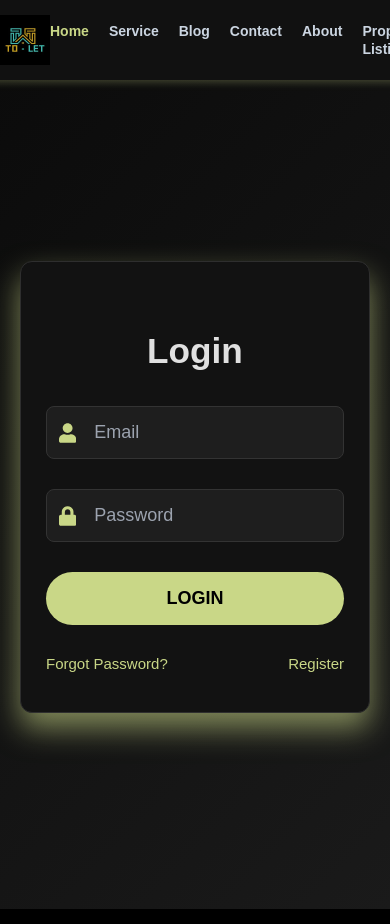
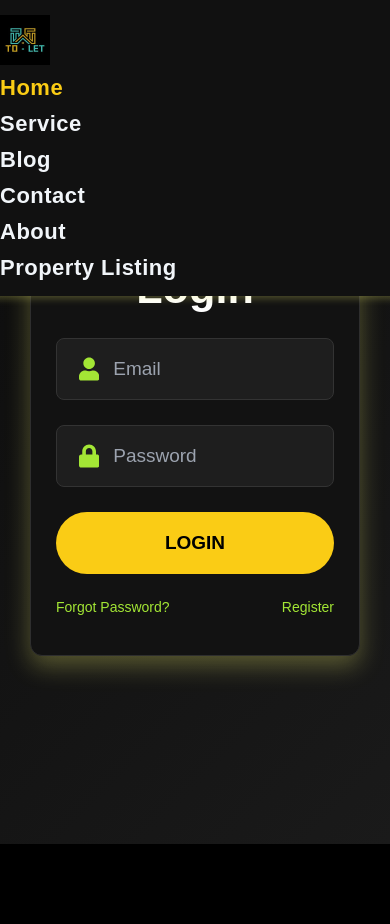
Before and after one commit to VennamHimabindhu/authproject-fixed, a React (Vite) app: page / in a window 390 px wide. Built offline with nearby package versions, Linux system fonts and the light colour scheme.

Commit message:
Update login page CSS with pale yellow & pale green dark mode styling

```diff
--- a/src/Login.css
+++ b/src/Login.css
@@ -2,13 +2,13 @@
 body {
   margin: 0;
   font-family: 'Segoe UI', Tahoma, Geneva, Verdana, sans-serif;
-  background: #000000; /* black background */
-  color: #e0e0e0; /* light text */
+  background: #000000;
+  color: #e0e0e0;
 }
 
 a {
   text-decoration: none;
-  color: #c9d787; /* pale yellow-green */
+  color: #a3e635; /* pale green */
 }
 
 a:hover {
@@ -20,12 +20,12 @@ a:hover {
   position: fixed;
   top: 0;
   width: 100%;
-  background: #111111; /* very dark gray */
+  background: #111111;
   display: flex;
   justify-content: space-between;
   align-items: center;
   padding: 15px 40px;
-  box-shadow: 0 2px 8px rgba(201, 215, 135, 0.3);
+  box-shadow: 0 2px 8px rgba(244, 244, 112, 0.3); /* pale yellow glow */
   z-index: 100;
 }
 
@@ -38,13 +38,15 @@ a:hover {
 }
 
 .top-nav a {
-  font-weight: 600;
-  font-size: 14px;
-  color: #cbd5e1; /* light gray */
+  font-weight: 700;
+  font-size: 22px; /* increased from 14px */
+  color: #f1f5f9;
+  letter-spacing: 0.5px;
 }
 
+
 .top-nav a.active {
-  color: #c9d787;
+  color: #facc15; /* pale yellow active link */
 }
 
 .logo {
@@ -53,139 +55,131 @@ a:hover {
   object-fit: contain;
 }
 
-/* Login container */
+/* Login Page Positioning */
 .login-page {
   min-height: 100vh;
-  padding-top: 80px; /* space for navbar */
+  padding-top: 80px;
   display: flex;
   justify-content: center;
-  align-items: center; /* center vertically */
-  /* Shift slightly upward with translate */
+  align-items: center;
   position: relative;
-  top: -15px; /* move up by ~15px */
+  top: -80px; /* slight upward shift (≈1cm) */
   background: linear-gradient(135deg, #0a0a0a, #1a1a1a);
 }
 
+/* Login Form Container */
 .login-container {
   width: 100%;
-  max-width: 600px; /* bigger max-width */
-  padding: 50px 40px; /* bigger padding */
+  max-width: 570px; /* bigger size */
+  padding: 60px;
 }
 
 .login-box {
   background: #121212;
   border-radius: 12px;
-  padding: 60px 50px; /* bigger padding */
-  box-shadow: 0 15px 30px rgba(201, 215, 135, 0.6); /* stronger shadow */
+  padding: 60px 45px;
+  box-shadow: 0 10px 25px rgba(244, 244, 112, 0.3); /* yellow glow */
   text-align: center;
   border: 1px solid #2e2e2e;
 }
 
 .login-box h2 {
-  margin-bottom: 35px;
+  margin-bottom: 25px;
   font-weight: 700;
-  color: #e0e0e0;
-  font-size: 2.8rem; /* even bigger heading */
+  font-size: 2.7rem;
+  color: #fdfdfd;
 }
 
-/* Input container */
+/* Input Fields */
 .input-container {
   display: flex;
   align-items: center;
-  margin-bottom: 30px;
+  margin-bottom: 25px;
   border: 1.5px solid #333333;
   border-radius: 8px;
-  padding: 18px 20px; /* bigger padding */
+  padding: 18px 22px;
   transition: border-color 0.3s ease;
   background: #1e1e1e;
 }
 
 .input-container:hover,
 .input-container:focus-within {
-  border-color: #a3c586; /* pale green */
+  border-color: #a3e635; /* pale green */
 }
 
 .input-container .icon {
-  color: #c9d787; /* pale yellow-green */
-  font-size: 24px; /* bigger icon */
+  color: #a3e635;
+  font-size: 24px;
 }
 
 .input-container input {
   border: none;
   outline: none;
-  font-size: 20px;       /* bigger input font */
-  margin-left: 16px;
+  font-size: 19px;
+  margin-left: 12px;
   width: 100%;
   background: transparent;
   color: #e0e0e0;
-  font-weight: 500;
 }
 
 .input-container input::placeholder {
   color: #9ca3af;
 }
 
-/* Button */
+/* Submit Button */
 .login-button {
   width: 100%;
-  padding: 18px 0;       /* taller button */
-  background-color: #c9d787; /* pale yellow-green */
+  padding: 20px;
+  background-color: #facc15; /* pale yellow */
   border: none;
-  border-radius: 60px;   /* very rounded */
-  color: black;          /* black text for contrast */
+  border-radius: 40px;
+  color: black;
   font-weight: 700;
-  font-size: 20px;       /* bigger font */
+  font-size: 19px;
   cursor: pointer;
   transition: background-color 0.3s ease;
 }
 
 .login-button:hover {
-  background-color: #a3c586; /* pale green */
+  background-color: #eab308; /* deeper yellow */
 }
 
 /* Links */
 .links {
-  margin-top: 30px;
+  margin-top: 25px;
   display: flex;
   justify-content: space-between;
-  font-size: 16px;
-  color: #94a3b8;
+  font-size: 14px;
+  color: #cbd5e1;
 }
 
 .links a {
-  color: #c9d787;
+  color: #a3e635;
 }
 
 .links a:hover {
   text-decoration: underline;
 }
 
-/* Responsive */
+/* Responsive for small screens */
 @media (max-width: 480px) {
-  .login-container {
-    max-width: 90vw; /* almost full width */
-    padding: 30px 20px;
-  }
   .login-box {
     padding: 40px 25px;
   }
-  .login-box h2 {
-    font-size: 2.2rem;
+
+  .top-nav {
+    padding: 15px 20px;
+    flex-direction: column;
+    align-items: flex-start;
   }
-  .input-container {
-    padding: 14px 12px;
+
+  .top-nav ul {
+    flex-direction: column;
+    gap: 10px;
+    margin-top: 10px;
   }
-  .input-container .icon {
-    font-size: 20px;
-  }
-  .input-container input {
-    font-size: 18px;
-  }
-  .login-button {
-    font-size: 18px;
-    padding: 16px 0;
-  }
-  .links {
-    font-size: 15px;
+
+  .login-container {
+    padding: 30px;
   }
 }
```
